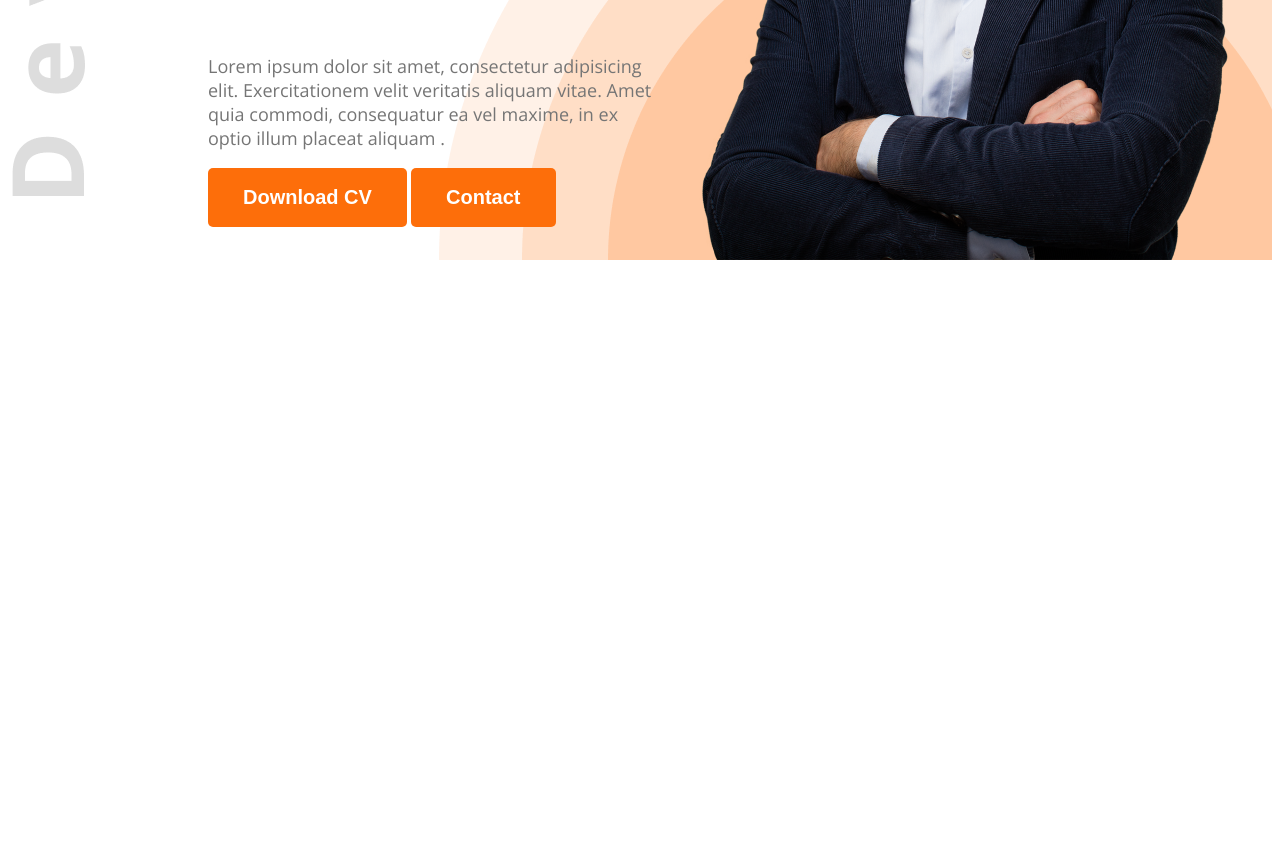
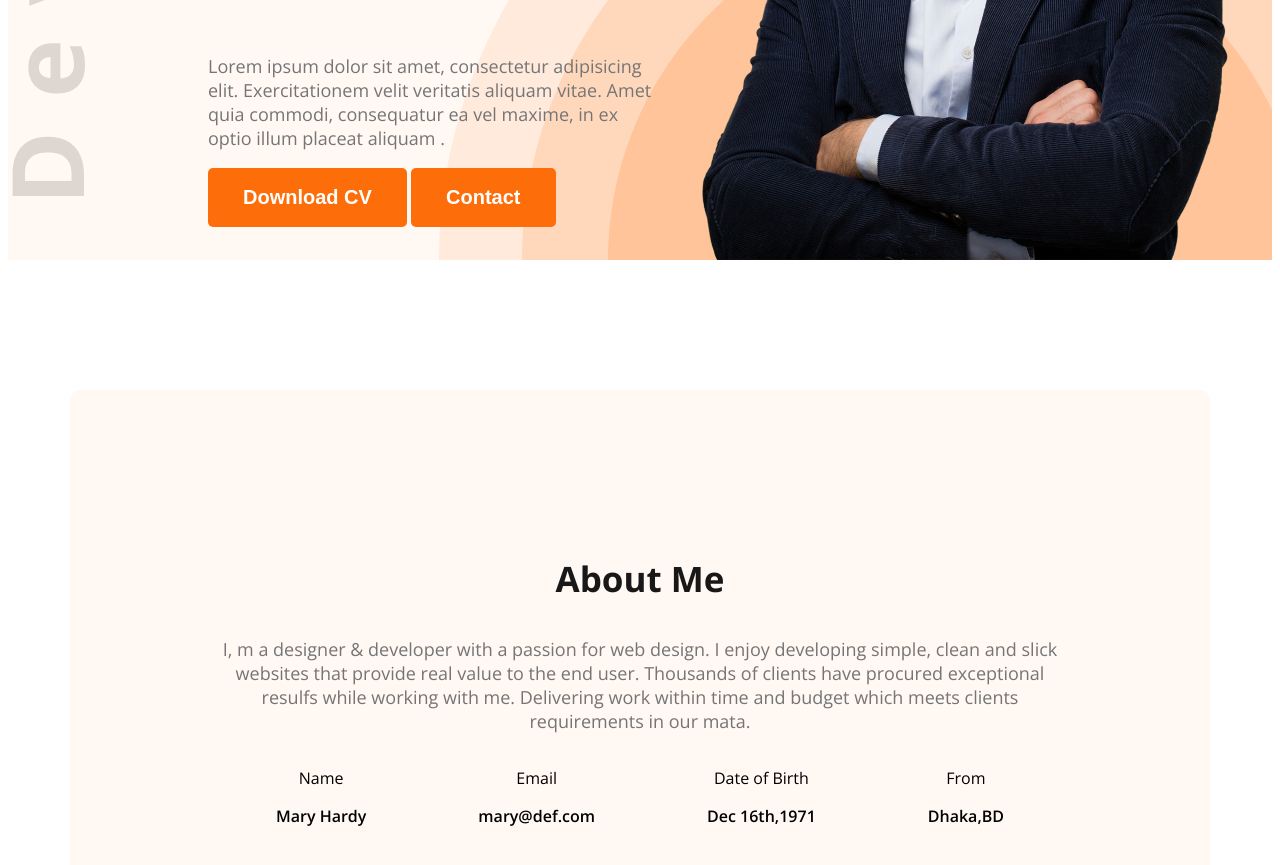
Before and after one commit to MahiaAnwar/web-dev-portfolio, a plain HTML site: page index.html in a window 1280 px wide. Shown: the part 575-1440 px from the top of the page. Before the commit the page ends 843 px from the top, so only its background shows below. Drawn offline with nearby package versions, Linux system fonts and the light colour scheme.

Commit message:
main's section added

```diff
--- a/assets/css/portfolio.css
+++ b/assets/css/portfolio.css
@@ -9,6 +9,9 @@
 }
 
 /* shared styles start*/
+.secondaryBg{
+    background-color: #FFF8F3;
+}
 .text-primary{
     color: #FD6E0A;
 }
@@ -26,6 +29,15 @@
     border-radius: 5px;
     font-size: 20px;
     border: none;
+}
+.sectionTitle{
+    font-size: 35px;
+    font-weight: bold;
+    color: #181818;
+}
+.sectionDescription{
+    font-size: 18px;
+    color: #757575;
 }
 /* shared styles end */
 /* header starts */
@@ -89,3 +101,30 @@ nav li a{
     width: 584px;
 }
 /* navbody ends */
+
+/* ******************************main*************************** */
+
+/* main styles start */
+main{
+    max-width: 1140px;
+    margin: 0 auto;
+}
+/* main styles end */
+
+/* about styles start */
+.about{
+    border-radius: 10px;
+    padding: 130px 150px;
+    text-align: center;
+    margin-top: 130px;
+}
+/* title starts */
+.aboutItems{
+    display: flex;
+    justify-content: space-around;
+}
+.itemDescription{
+    font-weight: 600;
+}
+/* title ends */
+/* about styles end */
--- a/index.html
+++ b/index.html
@@ -13,7 +13,7 @@
 </head>
 <body class="open-sans-normal">
     <!-- header starts -->
-    <header class="header">
+    <header class="header secondaryBg">
         <!-- nav starts -->
         <nav>
             <h3 class="nav-title">Ma<span class="text-primary">r</span>y</h3>
@@ -39,7 +39,30 @@
           <!-- navbody ends -->
     </header>
     <!-- header ends -->
-    <main></main>
+    <main>
+        <section class="about secondaryBg">
+            <h3 class="sectionTitle">About Me</h3>
+            <p class="sectionDescription">I, m a designer & developer with a passion for web design. I enjoy developing simple, clean and slick websites that provide real value to the end user. Thousands of clients have procured exceptional resulfs while working with me. Delivering work within time and budget which meets clients requirements in our mata.</p>
+            <div class="aboutItems">
+                <div class="aboutItem">
+                    <p class="itemTitle">Name</p>
+                    <p class="itemDescription">Mary Hardy</p>
+                </div>
+                <div class="aboutItem">
+                    <p class="itemTitle">Email</p>
+                    <p class="itemDescription">mary@def.com</p>
+                </div>
+                <div class="aboutItem">
+                    <p class="itemTitle">Date of Birth</p>
+                    <p class="itemDescription">Dec 16th,1971</p>
+                </div>
+                <div class="aboutItem">
+                    <p class="itemTitle">From</p>
+                    <p class="itemDescription">Dhaka,BD</p>
+                </div>
+            </div>
+        </section>
+    </main>
     <footer></footer>
 </body>
 </html>
```
